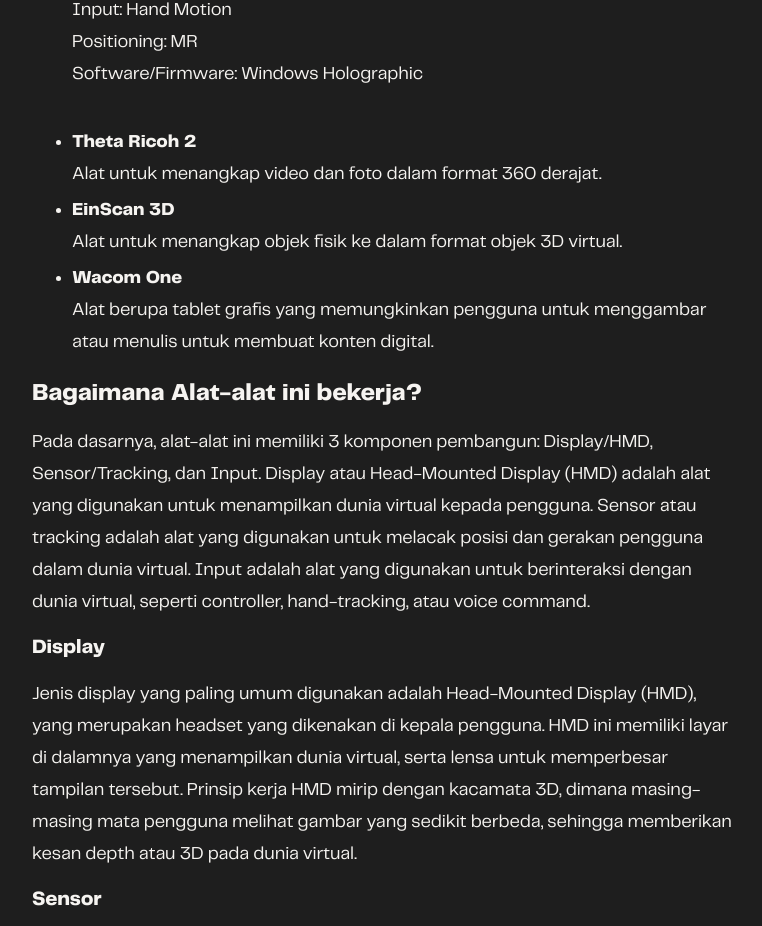
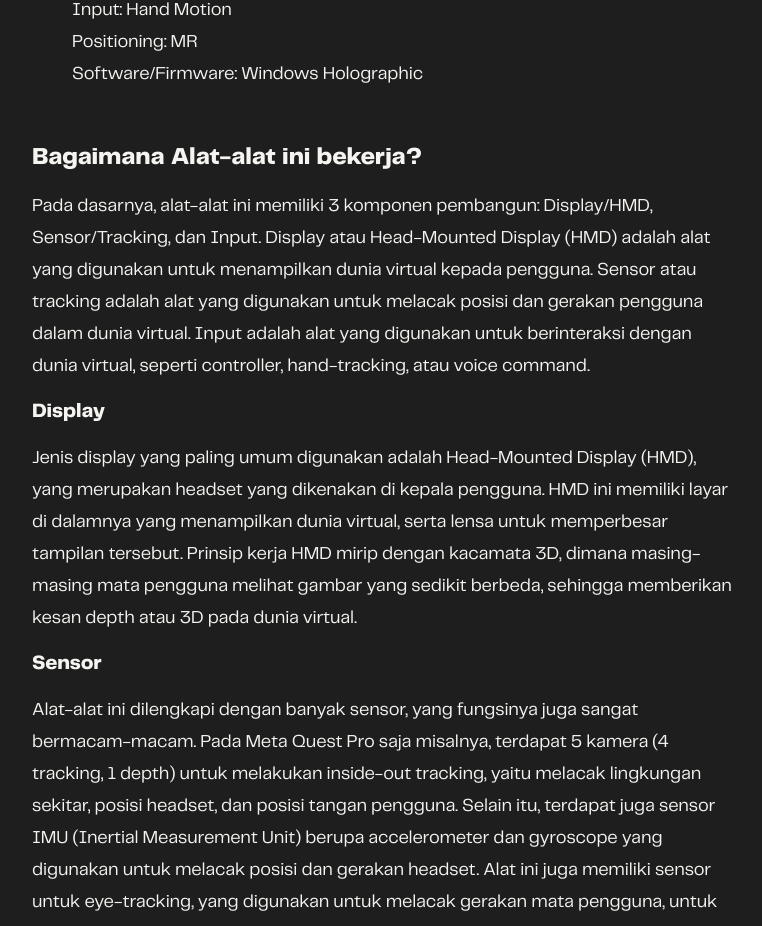
Before and after one commit to cadevue/cadevue.com, an Astro site: page /article/digital-reality-dan-metaverse-itb in a window 1280 px wide. Shown: the part 4255-5181 px from the top of the page, without its empty margins (256-1018 px from the left). Built offline with nearby package versions, Linux system fonts and the light colour scheme; Astro itself is replaced by a stand-in of ours.

Commit message:
content: update digital reality metaverse itb

```diff
--- a/src/content/articles/digital-reality-dan-metaverse-itb.md
+++ b/src/content/articles/digital-reality-dan-metaverse-itb.md
@@ -61,13 +61,6 @@ Input: Hand Motion <br>
 Positioning: MR <br>
 Software/Firmware: Windows Holographic <br><br>
 
-- **Theta Ricoh 2**<br>
-Alat untuk menangkap video dan foto dalam format 360 derajat.
-- **EinScan 3D**<br>
-Alat untuk menangkap objek fisik ke dalam format objek 3D virtual.
-- **Wacom One**<br>
-Alat berupa tablet grafis yang memungkinkan pengguna untuk menggambar atau menulis untuk membuat konten digital.
-
 ## Bagaimana Alat-alat ini bekerja?
 Pada dasarnya, alat-alat ini memiliki 3 komponen pembangun: Display/HMD, Sensor/Tracking, dan Input. Display atau Head-Mounted Display (HMD) adalah alat yang digunakan untuk menampilkan dunia virtual kepada pengguna. Sensor atau tracking adalah alat yang digunakan untuk melacak posisi dan gerakan pengguna dalam dunia virtual. Input adalah alat yang digunakan untuk berinteraksi dengan dunia virtual, seperti controller, hand-tracking, atau voice command.
 
```
